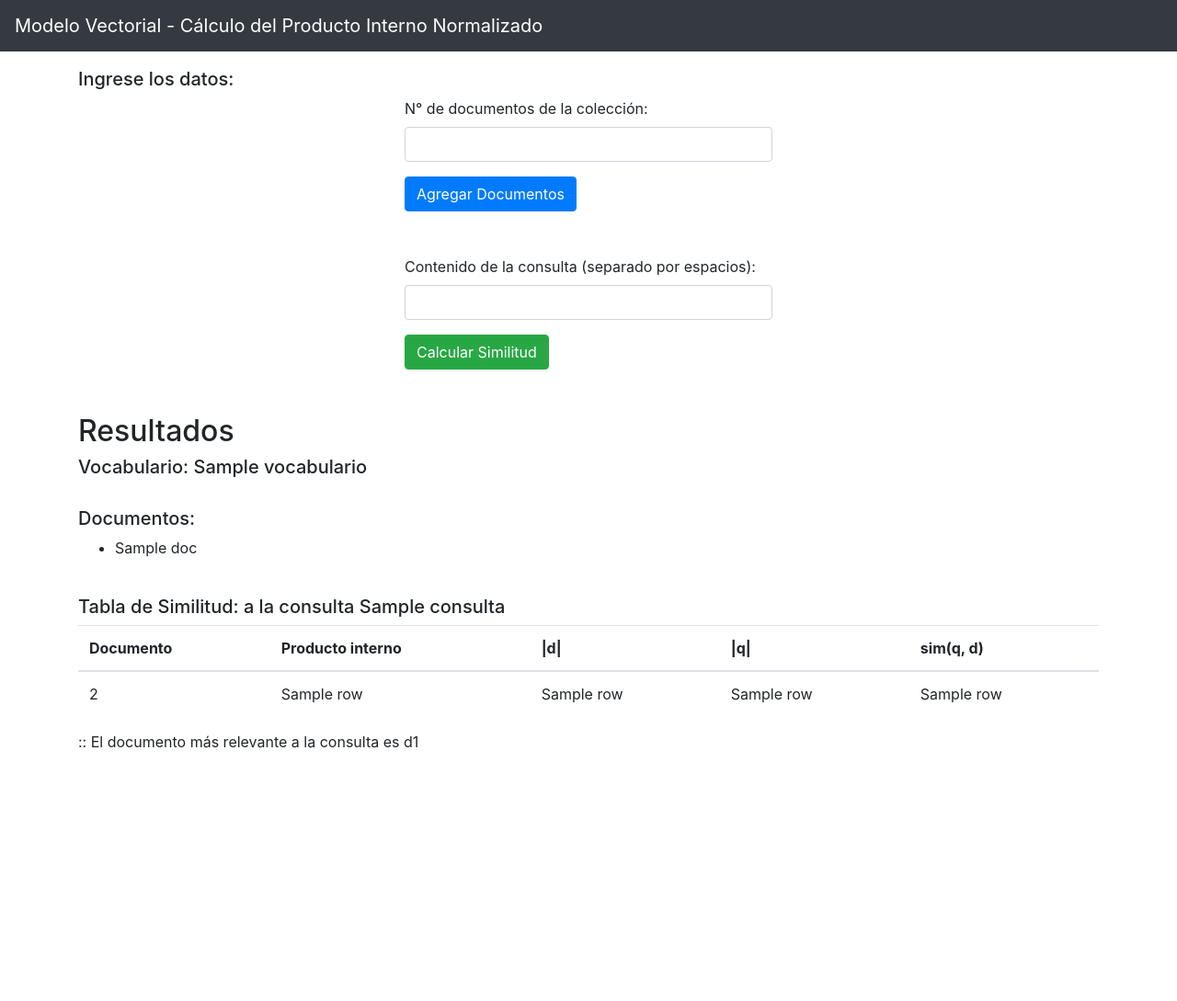
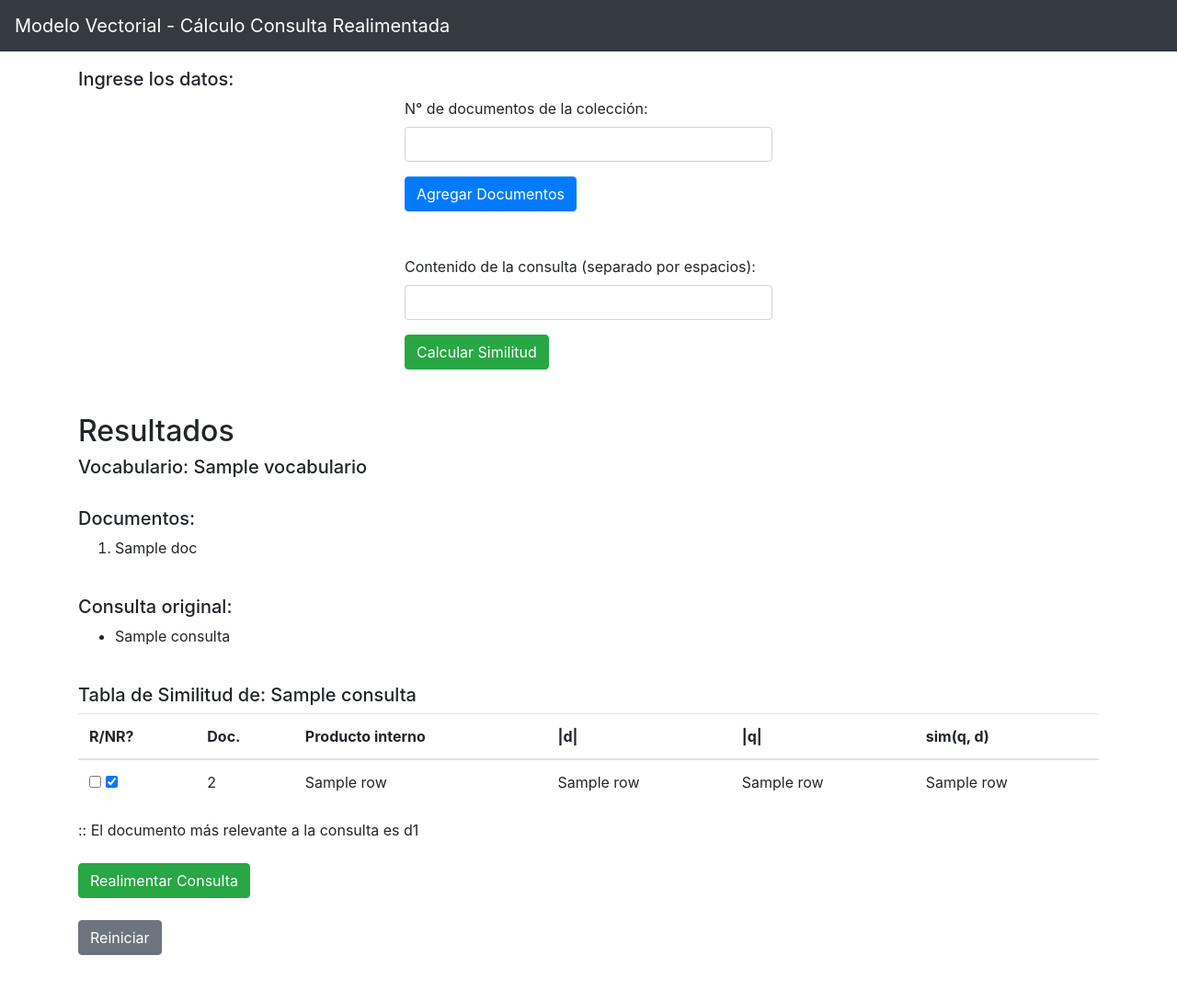
Before and after one commit to Mayra025/Rec_ModeloVectorial, a Flask app: template recup-pry/templates/index.html in a window 1280 px wide. Shown: the whole page at 92% size. Before the commit the page ends 814 px from the top, so only its background shows below. Run offline with Flask 3, Linux system fonts and the light colour scheme; the template is opened without the code that fills it: most values are stand-ins (such as "Sample title", 1, 10 or a date in 2020); some libraries are stand-ins or nearby versions.

Commit message:
Alcance: Realimentación de Consultas (Rocchio)

```diff
--- a/recup-pry/app.py
+++ b/recup-pry/app.py
@@ -1,17 +1,21 @@
+from flask import Flask, render_template, request, jsonify
 import math
 import time
-from flask import Flask, render_template, request
 
 app = Flask(__name__)
 
 COMMON_WORDS = {'a', 'al', 'con', 'de', 'del', 'el', 'en', 'es', 'estan', 'esta', 'la', 'los', 'las', 'su', 'un', 'una', 'unos', 'unas', 'tiene', 'va', 'y'}
+consulta = ""
+vocabulario = set()  # Variable global para el vocabulario
+documentos = []  # Variable global para los documentos
+qtf_nuevo = []  # Definición global de la variable qtf_nuevo
+max_doc_id_r = []
 
 def eliminar_palabras_comunes(documento):
     palabras = documento.lower().split()
     palabras_filtradas = [palabra for palabra in palabras if palabra not in COMMON_WORDS]
     documento_filtrado = " ".join(palabras_filtradas)
     return documento_filtrado
-
 
 def crear_vocabulario(documentos):
     vocabulario = set()
@@ -51,15 +55,217 @@ def calcular_producto_interno_normalizado(documentos, consulta, vocabulario):
         tabla.append((i, producto, norma_documento,norma_consulta, similitud))
     return tabla
 
+#################
+def calcular_frecuencia_terminos(documentos, vocabulario):
+    frecuencias = []
+    print("\n Frecuencias")
+    for documento in documentos:
+        frecuencia_documento = [documento.count(palabra) for palabra in vocabulario]
+        print("d= ",frecuencia_documento,"\n")
+        frecuencias.append(frecuencia_documento)
+    return frecuencias
+
+def calcular_valor_idf(frecuencias_documentos, frecuencias_consulta):
+    num_documentos = len(frecuencias_documentos)
+    idf = []
+
+    for i in range(len(frecuencias_consulta)):
+        # Contar cuántos documentos contienen la palabra en los documentos
+        num_apariciones_documentos = sum(1 for frecuencia in frecuencias_documentos if frecuencia[i] > 0)
+        # Calcular el IDF para la palabra en la consulta
+        idf_valor = math.log10((num_documentos) / (num_apariciones_documentos))
+        idf.append(idf_valor)
+    return idf
+
+def calcular_pesos_tf_idf(frecuencias, idf):
+    pesos = []
+    print("\n\n Pesos tf.idf")
+    for frecuencia_documento in frecuencias:
+        peso_documento = [tf * idf_valor for tf, idf_valor in zip(frecuencia_documento, idf)]
+        print("d=",peso_documento)
+        pesos.append(peso_documento)
+    return pesos
+
+def calcular_peso_tf_idf_consulta(consulta, idf, vocabulario):
+    frecuencia_consulta = [consulta.count(palabra) for palabra in vocabulario]
+    peso_consulta = [tf * idf_valor for tf, idf_valor in zip(frecuencia_consulta, idf)]
+    print("c= ",peso_consulta)
+    return peso_consulta
+
+def calcular_vectores_documentos(frecuencias, pesos_tf_idf):
+    vectores = []
+    for frecuencia_documento, peso_documento in zip(frecuencias, pesos_tf_idf):
+        vector_documento = [tf * peso for tf, peso in zip(frecuencia_documento, peso_documento)]
+        vectores.append(vector_documento)
+    return vectores
+
+def calcular_vectores_normalizados(pesos_tf_idf_documentos, peso_tf_idf_consulta):
+    norma_consulta = calcular_norma(peso_tf_idf_consulta)
+    print("\n\n Vectores normalizados")
+    vectores_normalizados_documentos = []
+    for vector_documento in pesos_tf_idf_documentos:
+        norma_documento = calcular_norma(vector_documento)
+        vector_normalizado = [componente / norma_documento for componente in vector_documento]
+        print("d=",vector_normalizado)
+        vectores_normalizados_documentos.append(vector_normalizado)
+
+    if norma_consulta != 0:
+        vector_normalizado_consulta = [componente / norma_consulta for componente in peso_tf_idf_consulta]
+    else:
+        vector_normalizado_consulta = peso_tf_idf_consulta
+    print("c=",vector_normalizado_consulta)
+
+    return vectores_normalizados_documentos, vector_normalizado_consulta
+
+
+def realimentar_consulta_relevante(relevantes, no_relevantes, vector_consulta_original, documentos, vocabulario):
+    alpha = 1
+    beta = 0.75
+    gamma = 0.25
+
+    # Calcula el término de la sumatoria de Relevantes (β/R.∑d∈Rtf)
+    suma_relevantes = [0] * len(vector_consulta_original)
+    for doc_id in relevantes:
+        vector_doc_relevante = documentos[doc_id]  # Usar el vector normalizado del documento
+        suma_relevantes = [a + (beta / len(relevantes)) * b for a, b in zip(suma_relevantes, vector_doc_relevante)]
+
+    # Calcula el término de la sumatoria de No Relevantes (−γ.∑d∈Ntf)
+    suma_no_relevantes = [0] * len(vector_consulta_original)
+    for doc_id in no_relevantes:
+        vector_doc_no_relevante = documentos[doc_id]  # Usar el vector normalizado del documento
+        suma_no_relevantes = [a - (gamma / len(no_relevantes)) * b for a, b in zip(suma_no_relevantes, vector_doc_no_relevante)]
+
+    # Calcula el nuevo vector de consulta
+    qtf_nuevo = [alpha * term + beta_term + gamma_term for term, beta_term, gamma_term in zip(vector_consulta_original, suma_relevantes, suma_no_relevantes)]
+
+    # Elimina valores negativos del nuevo vector consulta
+    qtf_nuevo = [max(0, term) for term in qtf_nuevo]
+
+    # Convierte el conjunto vocabulario en una lista
+    vocabulario_lista = list(vocabulario)
+
+    # Luego, utiliza vocabulario_lista en lugar de vocabulario en tu función
+    terminos_consulta_nueva = [vocabulario_lista[i] for i, term in enumerate(qtf_nuevo) if term > 0]
+    print("\n\n Después de calcular Rocchio:",terminos_consulta_nueva)
+    print("\nq'=",qtf_nuevo)
+
+    return qtf_nuevo, terminos_consulta_nueva
+
+
+def calcular_similitud_consulta_realimentada(vectores_documentos, consulta_realimentada, vocabulario):
+    tabla_similitud_nueva = []
+    norma_consulta = calcular_norma(consulta_realimentada)
+    print("\n|q'|= ", norma_consulta,"\n")
+    for i, vector_documento in enumerate(vectores_documentos):
+        producto = calcular_producto_interno(vector_documento, consulta_realimentada)
+        norma_documento = calcular_norma(vector_documento)
+        norma_producto = norma_documento * norma_consulta
+
+        if norma_producto != 0:
+            similitud = producto / norma_producto
+        else:
+            similitud = 0
+        print (" d",i+1,"= ",vector_documento, "\n \t|d|=",norma_documento)
+        print ("\tq*d =",producto)
+        print ("\t|q*d|=", norma_producto)
+        print("\tsim(q,d)= ",similitud,"\n")
+        tabla_similitud_nueva.append((i, producto, norma_documento, norma_consulta, similitud))
+
+    return tabla_similitud_nueva
+
+
+@app.route('/realimentar', methods=['POST'])
+
+def realimentar_consulta():
+    start_time = time.time()
+
+    relevantes = request.json.get('relevantes', [])
+    no_relevantes = request.json.get('no_relevantes', [])
+
+    print("\n---------------------------------------------- CONSULTA REALIMENTADA ----------------------------------------------")
+    print("\nrelevantes:", relevantes)
+    print("no_relevantes:", no_relevantes)
+
+    # Acceder a la consulta original desde la variable global
+    vector_consulta_original = consulta_original
+
+    # Calcular las frecuencias de términos para los documentos y la consulta
+    frecuencias_documentos = calcular_frecuencia_terminos(documentos, vocabulario)
+    frecuencias_consulta = vector_consulta_original  ##??
+    print("c=",frecuencias_consulta)
+
+    # Calcular el valor IDF
+    idf = calcular_valor_idf(frecuencias_documentos, frecuencias_consulta)
+
+    # Calcular los pesos TF-IDF para los documentos y la consulta
+    pesos_tf_idf_documentos = calcular_pesos_tf_idf(frecuencias_documentos, idf)
+    peso_tf_idf_consulta = calcular_peso_tf_idf_consulta(consulta, idf, vocabulario)
+
+    # Calcular los vectores normalizados de los documentos y la consulta
+    vectores_normalizados_documentos, vector_normalizado_consulta = calcular_vectores_normalizados(pesos_tf_idf_documentos, peso_tf_idf_consulta)
+
+     # # Obtener el nuevo vector consulta con Rocchio
+    qtf_nuevo,terminos_qtf_nuevo = realimentar_consulta_relevante(relevantes, no_relevantes, vector_normalizado_consulta, vectores_normalizados_documentos, vocabulario)
+
+    # # Calcular la tabla de similitud con la consulta realimentada
+    tabla_similitud_nueva = calcular_similitud_consulta_realimentada(vectores_normalizados_documentos, qtf_nuevo, vocabulario)
+
+    # Encontrar el documento de mayor similitud
+    max_similitud = 0
+    max_doc_id_r=0
+    for doc_id,pi,nd,nqm, similitud in tabla_similitud_nueva:
+            if similitud > max_similitud:
+                max_similitud = similitud
+                max_doc_id_r = [doc_id+1]
+            elif similitud == max_similitud:
+                max_doc_id_r.append(doc_id+1)
+    print("\nEl documento con mayor similitud es d", max_doc_id_r)
+    qtf_nuevo=[] #??
+    #Tiempo
+    end_time = time.time()
+    execution_time = end_time - start_time
+    print("Tiempo de ejecución: {:.6f} segundos".format(execution_time),"\n\n")
+
+    return jsonify({'tabla_similitud_nueva': tabla_similitud_nueva, 'max_doc_id_r': max_doc_id_r, 'terminos_qtf_nuevo': terminos_qtf_nuevo})
+
+@app.route('/reiniciar', methods=['POST'])
+def reiniciar():
+    global vocabulario
+    global documentos
+    global consulta_original
+    global consulta
+
+    # Restablece las variables globales a su estado inicial
+    vocabulario = []
+    documentos = []
+    consulta_original = []
+    consulta = []
+
+    return jsonify({'mensaje': 'Datos reiniciados en el server'})
+
+
 @app.route('/', methods=['GET', 'POST'])
 def index():
+    global vocabulario
+    global documentos
+
+    global consulta_original
+    global consulta
+
     if request.method == 'POST':
         start_time = time.time()
         num_documentos = int(request.form.get("num_documentos", 0))
-        documentos = [eliminar_palabras_comunes(request.form['documento{}'.format(i)]) for i in range(num_documentos)]
+        # documentos = [eliminar_palabras_comunes(request.form['documento{}'.format(i)]) for i in range(num_documentos)]
+        documentos = []
+
+        for i in range(num_documentos):
+            documento_content = request.form.get('contenido_archivo{}'.format(i), "")
+            documentos.append(eliminar_palabras_comunes(documento_content))
+
         consulta = eliminar_palabras_comunes(request.form['consulta'])
         vocabulario = crear_vocabulario(documentos)
         vector_consulta = [consulta.count(palabra) for palabra in vocabulario]
+        print("\n---------------------------------------------- CONSULTA ORIGINAL ----------------------------------------------")
         print("\nV:", vocabulario,"\n")
         print("D:", documentos,"\n")
         print("q:", consulta,"  ->", vector_consulta)
@@ -69,19 +275,25 @@ def index():
        # Encontrar el documento de mayor similitud
         max_similitud = 0
         max_doc_id = []
-        for doc_id, pi,nd,nq,similitud in tabla_similitud:
+        for doc_id,pi,nd,nqm, similitud in tabla_similitud:
             if similitud > max_similitud:
                 max_similitud = similitud
                 max_doc_id = [doc_id+1]
             elif similitud == max_similitud:
                 max_doc_id.append(doc_id+1)
         print("\nEl documento con mayor similitud es d", max_doc_id)
+        consulta_original = vector_consulta
+
         #Tiempo
         end_time = time.time()
         execution_time = end_time - start_time
         print("Tiempo de ejecución: {:.6f} segundos".format(execution_time),"\n\n")
-        return render_template('index.html', tabla_similitud=tabla_similitud,vocabulario=vocabulario,documentos=documentos,consulta=consulta,max_doc_id=max_doc_id)
+
+        return render_template('index.html', tabla_similitud=tabla_similitud, vocabulario=vocabulario, documentos=documentos, consulta=consulta, max_doc_id=max_doc_id)
     return render_template('index.html')
 
 if __name__ == '__main__':
     app.run(debug=True)
+
+#OBS: NO recargar la pagina, los datos previos se guardan .. no generá error en un nuevo cálculo pero puede ser confuso para el usuario
+#la tabla de reconsulta se va aumentado si se Realimenta de nuevo
--- a/recup-pry/templates/index.html
+++ b/recup-pry/templates/index.html
@@ -2,7 +2,7 @@
 <html>
 
 <head>
-	<title>Modelo Vectorial</title>
+	<title>Modelo Vectorial - Realimentación</title>
 	<link rel="stylesheet" href="https://stackpath.bootstrapcdn.com/bootstrap/4.5.2/css/bootstrap.min.css">
 	<style>
 		body {
@@ -19,12 +19,12 @@
 
 <body>
 	<nav class="navbar navbar-expand-lg navbar-dark bg-dark fixed-top">
-		<a class="navbar-brand text-center" href="#">Modelo Vectorial - Cálculo del Producto Interno Normalizado</a>
+		<a class="navbar-brand text-center" href="#">Modelo Vectorial - Cálculo Consulta Realimentada</a>
 	</nav>
 	<br>
 	<div class="container">
 		<h5>Ingrese los datos:</h5>
-		<form method="POST" class="form-consulta">
+		<form method="POST" class="form-consulta" enctype="multipart/form-data">
 			<div class="form-group">
 				<label for="num_documentos">N° de documentos de la colección:</label>
 				<input type="number" id="num_documentos" name="num_documentos" class="form-control">
@@ -32,35 +32,41 @@
 			<button type="button" class="btn btn-primary" onclick="agregarDocumentos()">Agregar Documentos</button>
 			<br><br>
 
-			<div id="documentos"></div><br>
+			<div id="documentos"> </div><br>
 
 			<div class="form-group">
 				<label for="consulta">Contenido de la consulta (separado por espacios):</label>
 				<input type="text" id="consulta" name="consulta" class="form-control">
 			</div>
-
-			<button type="submit" class="btn btn-success">Calcular Similitud</button>
+			<button type="submit" class="btn btn-success" id="proceso-og">Calcular Similitud</button>
 		</form>
 		<br><br>
-
+		<div id="proceso">
 			{% if tabla_similitud %}
 			<h2>Resultados</h2>
 			<h5>Vocabulario: {{vocabulario}} </h5>
 			<br>
 
 			<h5>Documentos:</h5>
-		<ul>
+			<ol>
 				{% for doc in documentos %}
 				<li>{{ doc }}</li>
 				{% endfor %}
+			</ol>
+			<br>
+
+			<h5>Consulta original:</h5>
+			<ul>
+				<li>{{ consulta }}</li>
 			</ul>
 			<br>
 
-		<h5>Tabla de Similitud: a la consulta {{consulta}}</h5>
-		<table class="table">
+			<h5>Tabla de Similitud de: {{consulta}}</h5>
+			<table class="table" id="tabla-og">
 				<thead>
 					<tr>
-					<th>Documento</th>
+						<th>R/NR?</th>
+						<th>Doc.</th>
 						<th>Producto interno</th>
 						<th>|d|</th>
 						<th>|q|</th>
@@ -70,7 +76,15 @@
 				<tbody>
 					{% for row in tabla_similitud %}
 					<tr>
-					<td>{{ row[0]+1 }}</td>
+						<td>
+							<input type="checkbox" name="relevante{{ loop.index0 }}" value="{{ loop.index0 }}"
+							{% if loop.index0 + 1  in max_doc_id %} checked {% endif %}
+							>
+							<input type="checkbox" name="norelevante{{ loop.index0 }}" value="{{ loop.index0 }}" {% if
+								loop.index0 +1  not in max_doc_id %} checked {% endif %}>
+
+						</td>
+						<td> {{ row[0]+1 }} </td>
 						<td>{{ row[1] }}</td>
 						<td>{{ row[2] }}</td>
 						<td>{{ row[3] }}</td>
@@ -80,24 +94,196 @@
 				</tbody>
 			</table>
 			:: El documento más relevante a la consulta es d{{max_doc_id}}
+			<br> <br>
+			<button type="button" class="btn btn-success" id="realimentar-btn">Realimentar Consulta</button>
+			<br> <br>
+
+			<div id="resultados-realimentados" style="display: none;">
+
+				<h3>Resultados - Consulta Realimentada</h3>
+				<h5>Nueva consulta:</h5>
+				<ul>
+					<li><span id="consulta-realimentada"> </span></li>
+				</ul>
+				<br>
+
+				<h5>Tabla de Similitud de q':</h5>
+
+				<table class="table" id="nueva-tabla">
+					<thead>
+						<tr>
+							<th>Doc.</th>
+							<th>Producto interno</th>
+							<th>|d|</th>
+							<th>|q|</th>
+							<th>sim(q, d)</th>
+						</tr>
+					</thead>
+					<tbody>
+						{% for row in tabla_similitud_nueva %}
+						<tr>
+							<td>{{ row[0] }}</td>
+							<td>{{ row[1] }}</td>
+							<td>{{ row[2] }}</td>
+							<td>{{ row[3] }}</td>
+							<td>{{ row[4] }}</td>
+						</tr>
+						{% endfor %}
+					</tbody>
+				</table>
+				<br>
+
+				:: El documento más relevante a la consulta es d <span id="max-doc-r"></span>
+			</div>
 			{% endif %}
+		</div>
+
+		<button type="button" class="btn btn-secondary" id="reiniciar-btn">Reiniciar</button>
+
+
 	</div>
 
 	<script src="https://stackpath.bootstrapcdn.com/bootstrap/4.5.2/js/bootstrap.min.js"></script>
 	<script>
+		function realimentarConsulta() {
+			const relevantes = [];
+			const noRelevantes = [];
+
+			const relevanteCheckboxes = document.querySelectorAll('input[name^="relevante"]:checked');
+			const noRelevanteCheckboxes = document.querySelectorAll('input[name^="norelevante"]:checked');
+
+			relevanteCheckboxes.forEach(function (checkbox) {
+				relevantes.push(parseInt(checkbox.value));
+			});
+
+			noRelevanteCheckboxes.forEach(function (checkbox) {
+				noRelevantes.push(parseInt(checkbox.value));
+			});
+
+			const requestData = {
+				relevantes: relevantes,
+				no_relevantes: noRelevantes
+			};
+
+			fetch('/realimentar', {
+				method: 'POST',
+				headers: {
+					'Content-Type': 'application/json'
+				},
+				body: JSON.stringify(requestData)
+			})
+				.then(response => response.json())
+				.then(data => {
+					// console.log(data)
+					const nuevaTabla = document.getElementById('nueva-tabla');
+					const maxDocIdR = document.getElementById('max-doc-r');
+					maxDocIdR.textContent = data.max_doc_id_r;
+
+					const consultaRealimentada = document.getElementById('consulta-realimentada'); // Agrega un div con el id 'consulta-realimentada' en tu HTML
+					consultaRealimentada.textContent = data.terminos_qtf_nuevo;
+
+
+					data.tabla_similitud_nueva.forEach(function (row) {
+						const tr = document.createElement('tr');
+						const tdDocumento = document.createElement('td');
+						tdDocumento.textContent = row[0] + 1;
+
+						const tdProductoInterno = document.createElement('td');
+						tdProductoInterno.textContent = row[1];
+
+						const tdNormaD = document.createElement('td');
+						tdNormaD.textContent = row[2];
+
+						const tdNormaQ = document.createElement('td');
+						tdNormaQ.textContent = row[3];
+
+						const tdSimilitud = document.createElement('td');
+						tdSimilitud.textContent = row[4];
+						tr.appendChild(tdDocumento);
+						tr.appendChild(tdProductoInterno);
+						tr.appendChild(tdNormaD);
+						tr.appendChild(tdNormaQ);
+						tr.appendChild(tdSimilitud);
+						nuevaTabla.appendChild(tr);
+					});
+
+					nuevaTabla.style.display = 'block';
+				})
+				.catch(error => console.error(error));
+
+			const resultadosRealimentados = document.getElementById('resultados-realimentados');
+			resultadosRealimentados.style.display = 'block';
+		}
+		document.getElementById('realimentar-btn').addEventListener('click', realimentarConsulta);
+
+		function cargarArchivo(event, index) {
+			var archivo = event.target.files[0];
+			if (archivo) {
+				var lector = new FileReader();
+				lector.onload = function (e) {
+					var contenido = e.target.result;
+					var contenidoTextarea = document.getElementById("contenido_archivo" + index);
+					contenidoTextarea.value = contenido;  // Mostrar el contenido del archivo en el área de texto
+				};
+				lector.readAsText(archivo);
+			}
+		}
+
 		function agregarDocumentos() {
 			var numDocumentos = document.getElementById("num_documentos").value;
 			var documentosDiv = document.getElementById("documentos");
 			documentosDiv.innerHTML = "";
+			var enunciado = document.createElement("p");
+			enunciado.textContent = "Ingrese/Cargue el contenido del doc. separado por espacios ";
+			documentosDiv.appendChild(enunciado);
+
 			for (var i = 0; i < numDocumentos; i++) {
 				var documentoInput = document.createElement("input");
-				documentoInput.type = "text";
-				documentoInput.name = "documento" + i;
-				documentoInput.placeholder = (i + 1) + " Ingrese el contenido del doc. separado por espacios ";
+				documentoInput.type = "file";
+				documentoInput.name = "archivo_documento" + i;
+				documentoInput.accept = ".txt";
+
+				// Capturamos el valor actual de 'i' en una función anónima
+				(function (index) {
+					documentoInput.addEventListener("change", function (event) {
+						cargarArchivo(event, index); // Llama a cargarArchivo() cuando cambia un archivo
+					});
+				})(i);
+
+				documentosDiv.appendChild(document.createTextNode((i + 1) + " "));
 				documentosDiv.appendChild(documentoInput);
+				documentosDiv.appendChild(document.createElement("br"));
+
+				var contenidoTextarea = document.createElement("textarea");
+				contenidoTextarea.id = "contenido_archivo" + i;
+				contenidoTextarea.name = "contenido_archivo" + i;
+				contenidoTextarea.rows = 6;
+				contenidoTextarea.cols = 50;
+				documentosDiv.appendChild(contenidoTextarea);
 				documentosDiv.appendChild(document.createElement("br"));
 			}
 		}
+
+		// Agrega un event listener para el botón de reiniciar
+		const reiniciarBtn = document.getElementById('reiniciar-btn');
+		reiniciarBtn.addEventListener('click', function () {
+			const divProceso = document.getElementById('proceso');
+			if (divProceso) {
+				divProceso.remove();
+			}
+
+			fetch('/reiniciar', {
+				method: 'POST',
+			})
+				.then(response => response.json())
+				.then(data => {
+					console.log(data.mensaje); // Puedes mostrar un mensaje de confirmación si lo deseas
+				})
+				.catch(error => console.error(error));
+
+
+		});
+
 	</script>
 </body>
 
```
Lines whose indentation alone changed are shown as unchanged.
